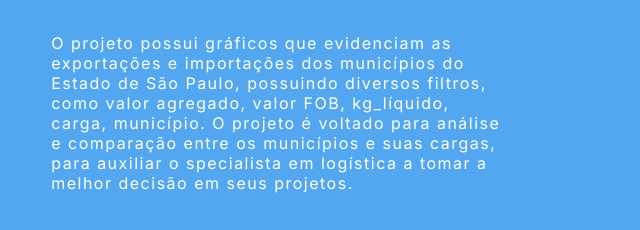
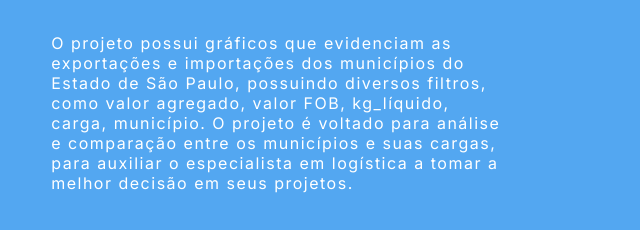
Before and after one commit to kakashinho/Portf-lio, a plain HTML site: page templates/api.html in a window 1280 px wide. Shown: the part 207-437 px from the top of the page, 0-640 px from the left. Drawn offline with nearby package versions, Linux system fonts and the light colour scheme.

Commit message:
fix: arrumando o conteúdo

```diff
--- a/templates/api.html
+++ b/templates/api.html
@@ -44,7 +44,7 @@
                     <div class="txt-topo-site">
                         <h1>Painel Econômico SP <span class="quebra"> Comércio Exterior(API)</span></h1>
                         <article>
-                            <p>O projeto possui gráficos que evidenciam as exportações e importações dos municípios do Estado de São Paulo, possuindo diversos filtros, como valor agregado, valor FOB, kg_líquido, carga, município. O projeto é voltado para análise e comparação entre os municípios e suas cargas, para auxiliar o specialista em logística a tomar a melhor decisão em seus projetos.</p>
+                            <p>O projeto possui gráficos que evidenciam as exportações e importações dos municípios do Estado de São Paulo, possuindo diversos filtros, como valor agregado, valor FOB, kg_líquido, carga, município. O projeto é voltado para análise e comparação entre os municípios e suas cargas, para auxiliar o especialista em logística a tomar a melhor decisão em seus projetos.</p>
                         </article>
                         <h2 class="titulo">Tecnologias do Projeto</h2>
                         <div class="tecnologias">
```
